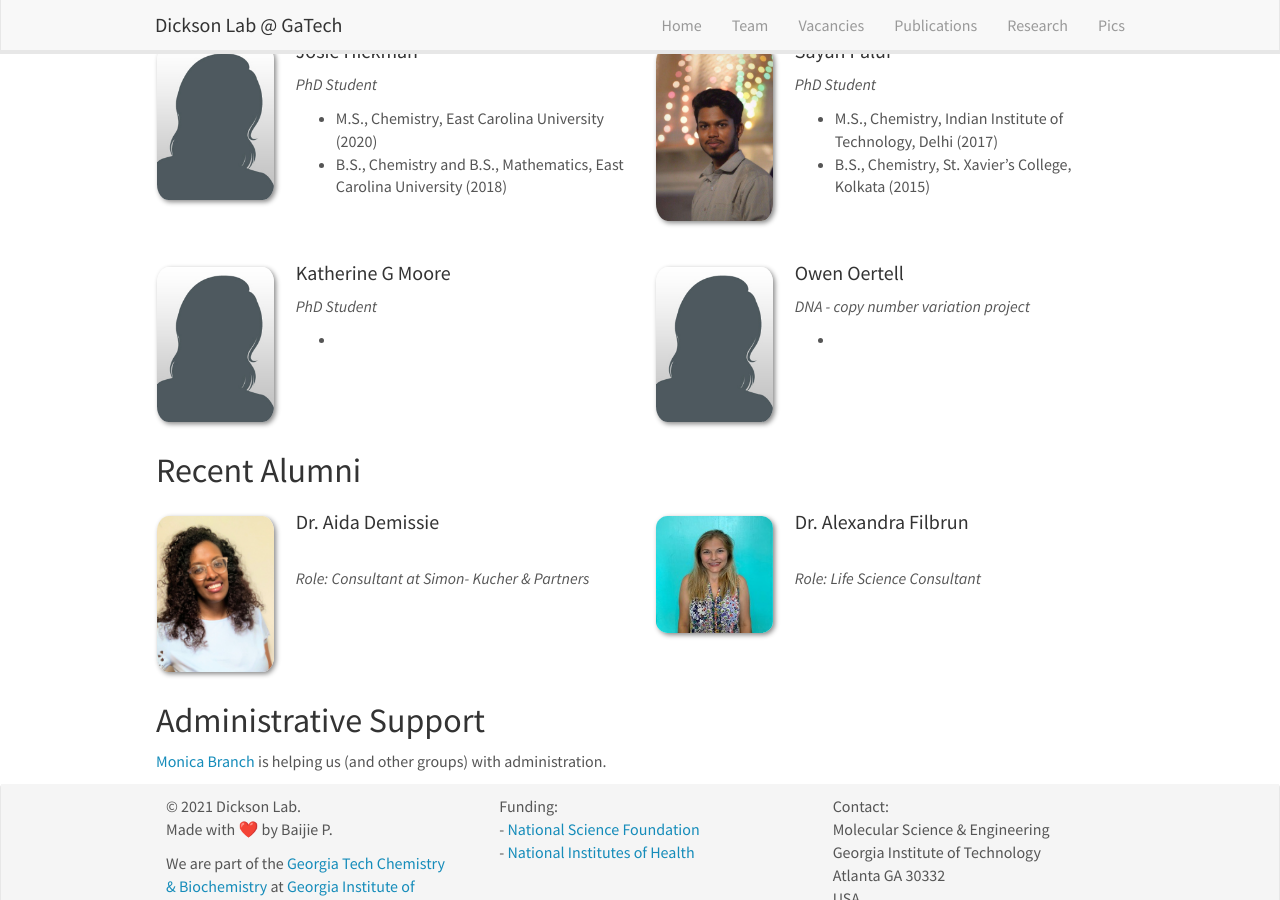
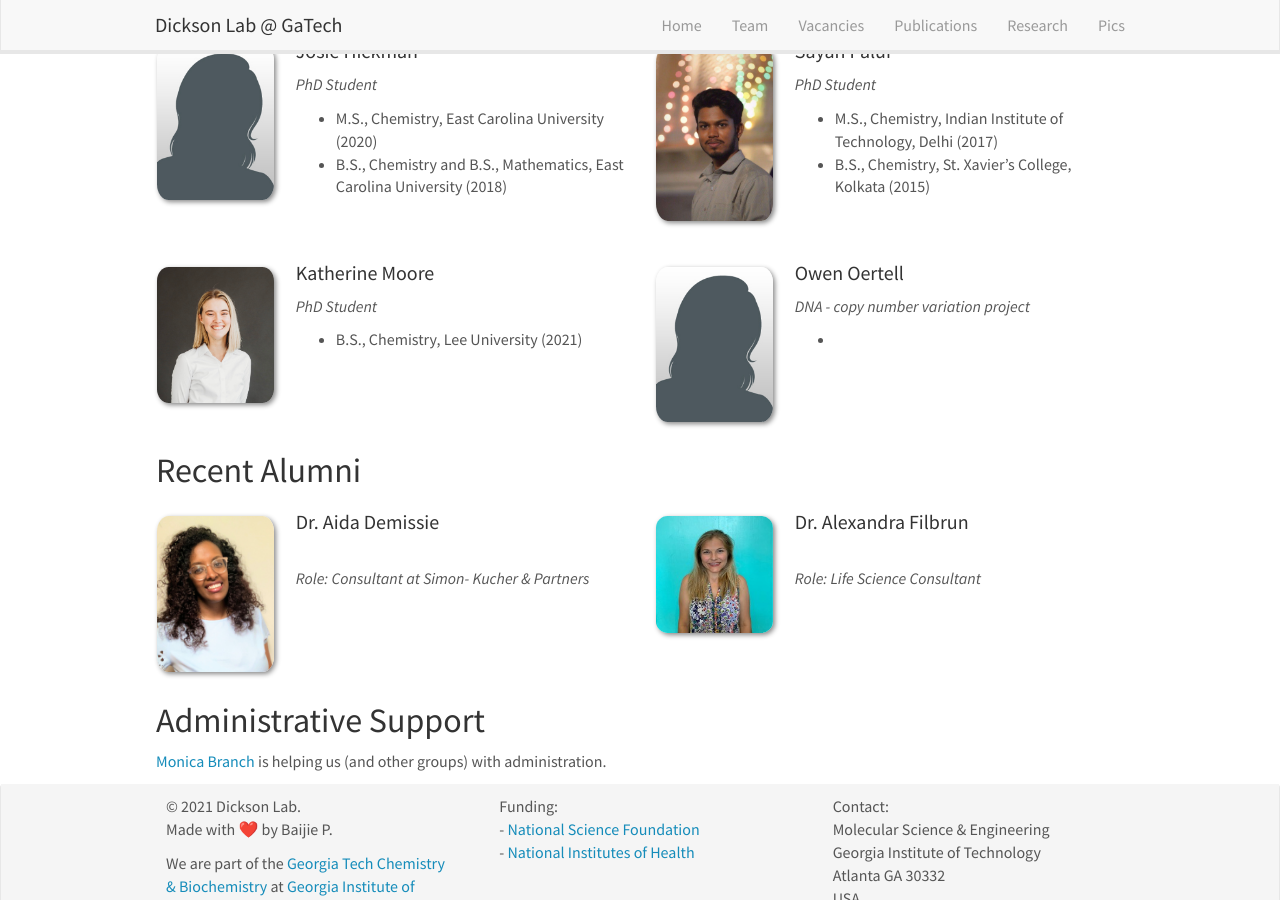
Before and after one commit to DicksonLabPage/GroupPage, a Jekyll site: the page built from _pages/team.md, in a window 1280 px wide and 900 px high, scrolled down 808 px. Built offline with Jekyll 4.4.1, drawn with Linux system fonts in a browser that asks for light colours; nearby versions of some CDN libraries.

Commit message:
update some more

```diff
--- a/_data/team_members.yml
+++ b/_data/team_members.yml
@@ -72,12 +72,12 @@
   education2: B.S., Chemistry, St. Xavier’s College, Kolkata (2015)
   education3:
 
-- name: Katherine G Moore
-  photo: blankpic.jpg
+- name: Katherine Moore
+  photo: kat.png
   info: PhD Student
   email: spalui3@gatech.edu
   number_educ: 1
-  education1:
+  education1:  B.S., Chemistry, Lee University (2021)
   education2:
   education3:
 
```
Also changed, not shown: images/teampic/kat.png (added).
